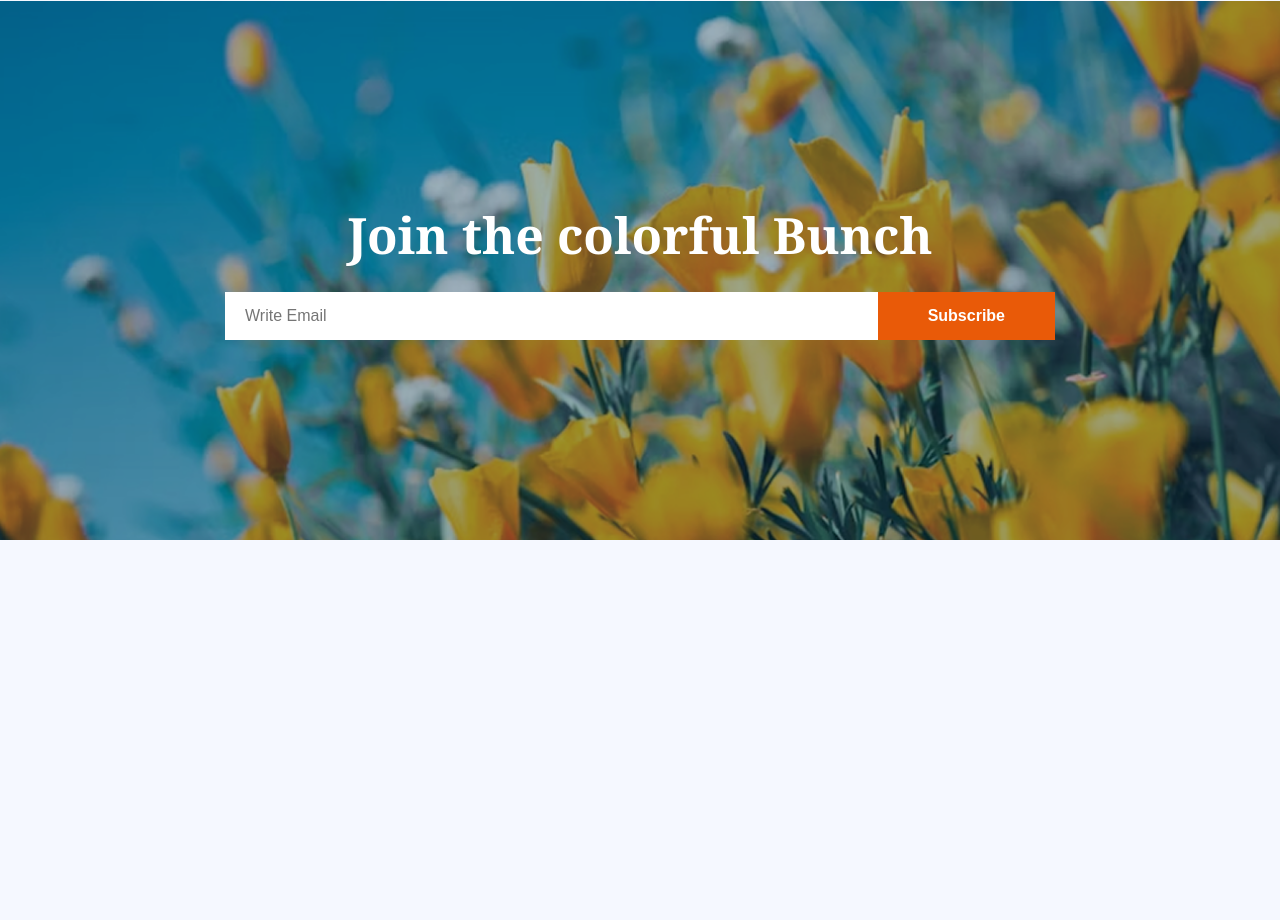
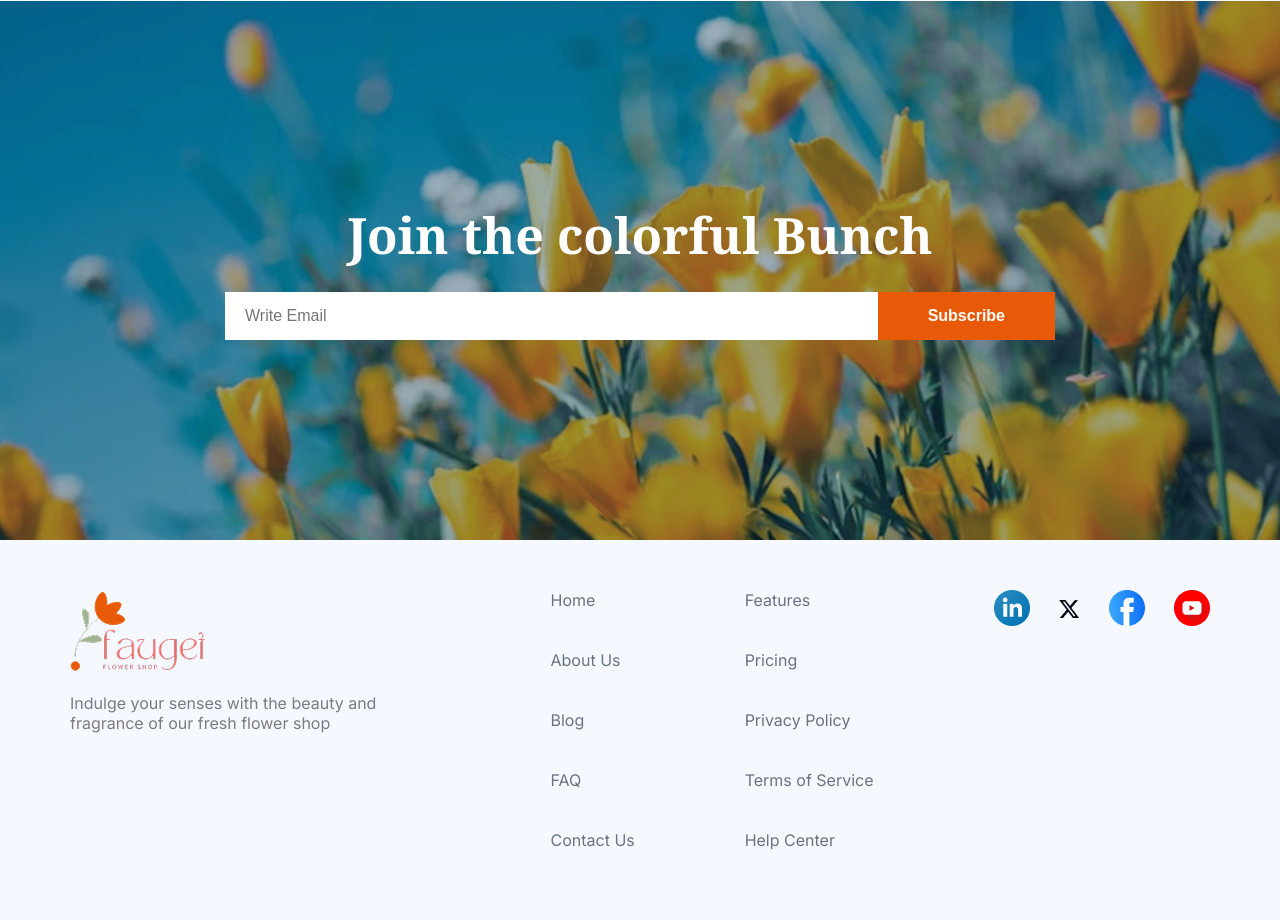
Before and after one commit to nayem-ahmedz/flowers-mart, a plain HTML site: page index.html in a window 1280 px wide. Shown: the part 3486-4406 px from the top of the page. Before the commit the page ends 4026 px from the top, so only its background shows below. Drawn offline with Linux system fonts and the light colour scheme.

Commit message:
upto footer section is done

```diff
--- a/index.html
+++ b/index.html
@@ -122,6 +122,44 @@
             <input type="button" value="Subscribe">
         </div>
     </article>
+    <footer>
+        <section class="container footer-content">
+            <div>
+                <img src="./assets/logo.png" alt="logo">
+                <p class="article-subtitle footer-info">Indulge your senses with the beauty and fragrance of our fresh flower shop</p>
+            </div>
+            <div class="footer-links">
+                <ul>
+                    <li><a href="#">Home</a></li>
+                    <li><a href="#">About Us</a></li>
+                    <li><a href="#">Blog</a></li>
+                    <li><a href="#">FAQ</a></li>
+                    <li><a href="#">Contact Us</a></li>
+                </ul>
+                <ul>
+                    <li><a href="#">Features</a></li>
+                    <li><a href="#">Pricing</a></li>
+                    <li><a href="#">Privacy Policy</a></li>
+                    <li><a href="#">Terms of Service</a></li>
+                    <li><a href="#">Help Center</a></li>
+                </ul>
+            </div>
+            <div class="social-links">
+                <a href="#">
+                    <img src="./assets/icon-linkedin.png" alt="linkedin">
+                </a>
+                <a href="#" class="twitter-logo">
+                    <img src="./assets/icon-twitter.png" alt="twitter">
+                </a>
+                <a href="#">
+                    <img src="./assets/icon-facebook.png" alt="facebook">
+                </a>
+                <a href="#">
+                    <img src="./assets/icon-youtube.png" alt="youtube">
+                </a>
+            </div>
+        </section>
+    </footer>
     <script src="script.js"></script>
 </body>
 </html>
--- a/style.css
+++ b/style.css
@@ -232,6 +232,43 @@ nav ul li a{
   font-weight: 600;
 }
 
+/* Footer */
+.footer-content{
+  padding: 50px 16px;
+  display: grid;
+  grid-template-columns: 360px 323px 216px;
+  justify-content: space-between;
+}
+.footer-info{
+  font-size: 1rem !important;
+}
+.footer-links{
+  display: flex;
+  justify-content: space-between;
+}
+footer ul{
+  list-style-type: none;
+}
+footer ul li a{
+  color: rgba(107, 114, 128, 1);
+  margin-bottom: 40px;
+}
+.footer-links ul li:last-child a{
+  margin-bottom: 20px;
+}
+.social-links{
+  display: flex;
+  gap: 24px;
+  justify-content: space-between;
+}
+.social-links a, footer ul li a{
+  display: inline-block;
+  text-decoration: none;
+}
+.twitter-logo{
+  transform: translateY(10px);
+}
+
 /* Responsive Design */
 @media screen and (max-width: 992px){
   .hero{
@@ -246,6 +283,10 @@ nav ul li a{
   }
   .banner{
     flex-direction: column;
+  }
+  .footer-content{
+    grid-template-columns: repeat(2, 1fr);
+    gap: 10px 80px;
   }
 }
 @media screen and (max-width: 768px){
@@ -291,7 +332,7 @@ nav ul li a{
 }
 @media screen and (max-width: 570px){
   header .logo{
-    width: 65px;
+    width: 80px;
     height: auto;
   }
   nav ul li a:not(.cart-btn) {
@@ -355,4 +396,11 @@ nav ul li a{
   .email-field input[type="button"]{
     padding: 15px;
   }
+  .footer-content{
+    grid-template-columns: 1fr;
+    gap: 20px;
+  }
+  .social-links{
+    justify-content: space-evenly;
+  }
 }
```
